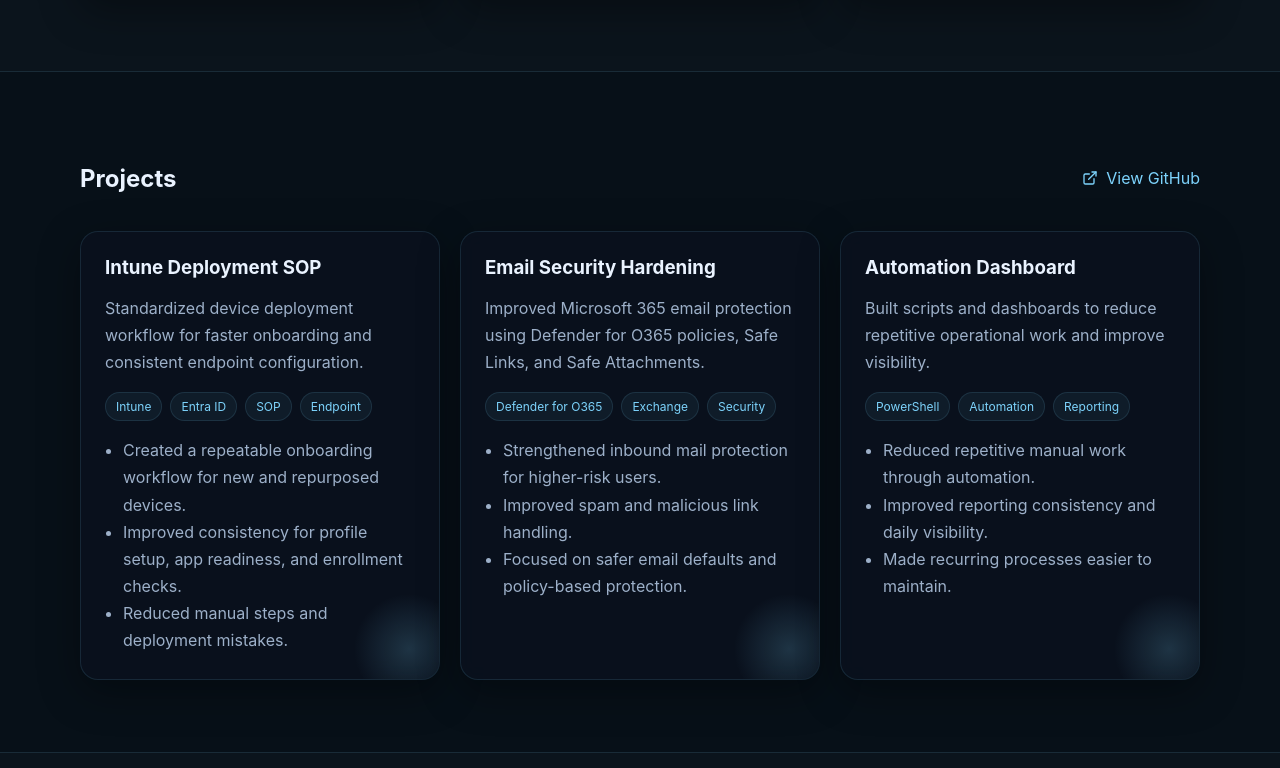
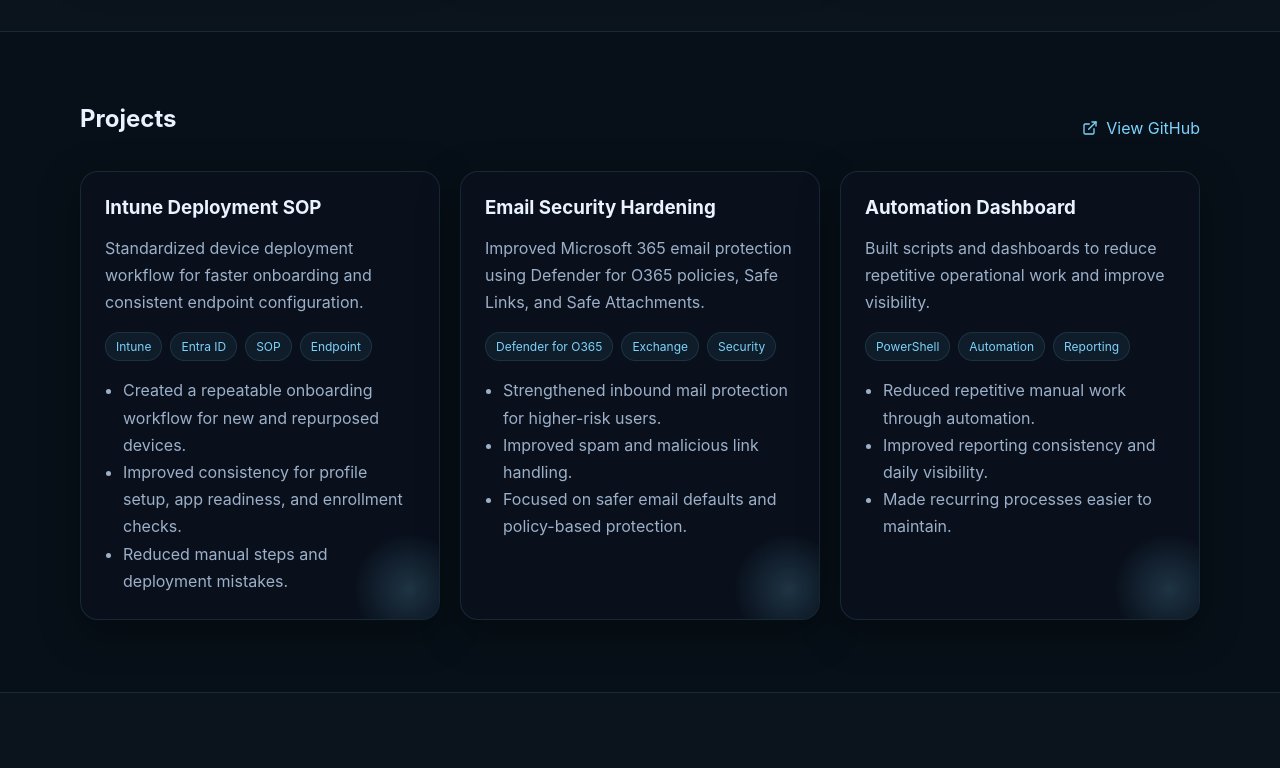
Before and after one commit to dabinderudhan/my-portfolio, a React (Create React App) app: page / in a window 1280 px wide. Shown: the part 1645-2413 px from the top of the page. Built offline with nearby package versions, Linux system fonts and the light colour scheme.

Commit message:
Update App.css

```diff
--- a/src/App.css
+++ b/src/App.css
@@ -2,7 +2,6 @@
   --bg: #071018;
   --bg-soft: rgba(7, 16, 24, 0.72);
   --panel: rgba(10, 18, 30, 0.82);
-  --panel-2: rgba(14, 24, 38, 0.72);
   --line: rgba(125, 211, 252, 0.12);
   --text: #eaf3ff;
   --muted: #9db0c9;
@@ -142,6 +141,10 @@
   line-height: 1.06;
 }
 
+h2 {
+  margin-top: 0;
+}
+
 .subtitle {
   max-width: 680px;
   color: var(--muted);
@@ -164,7 +167,7 @@
   padding: 12px 16px;
   border-radius: 14px;
   font-weight: 700;
-  transition: transform 0.18s ease, border-color 0.18s ease, background 0.18s ease;
+  transition: transform 0.18s ease, border-color 0.18s ease;
 }
 
 .btn {
```
